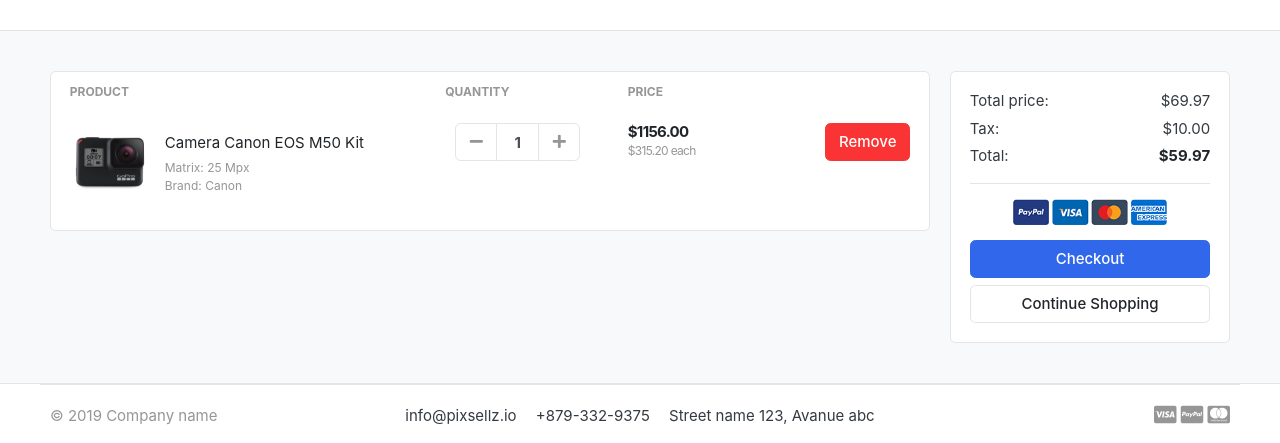
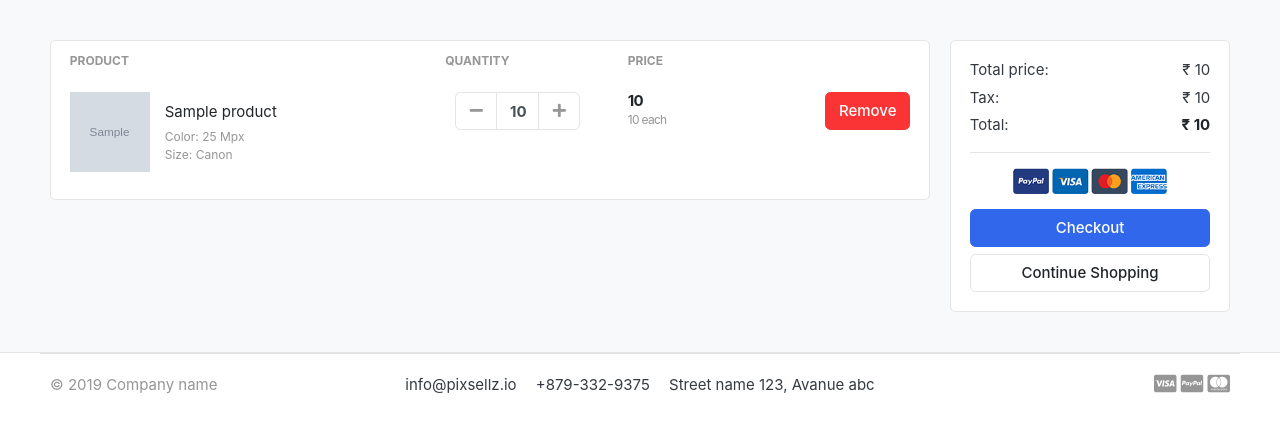
Before and after one commit to PranshuDixitDev/easyshop, a Django app: template templates/store/cart.html in a window 1280 px wide. Shown: the part 118-561 px from the top of the page. Run offline with Django 3.2, Linux system fonts and the light colour scheme; the template is opened without the code that fills it: most values are stand-ins (such as "Sample title", 1, 10 or a date in 2020); grey boxes marked "Sample" are stand-in pictures; some libraries are stand-ins or nearby versions; some web fonts are replaced.

Commit message:
Cart funcationalty working.
We added features to add/remove products to the cart, Increase/Decrease quantity of the product in the cart.

```diff
--- a/carts/models.py
+++ b/carts/models.py
@@ -17,5 +17,9 @@
     quantity = models.IntegerField()
     is_active = models.BooleanField(default=True)
 
+
+    def sub_total(self):
+        return self.product.price * self.quantity
+
     def __str__(self) -> str:
         return self.product
--- a/carts/urls.py
+++ b/carts/urls.py
@@ -4,4 +4,6 @@
 urlpatterns = [
     path('', views.cart, name='cart'),
     path('add_cart/<int:product_id>/', views.add_cart, name='add_cart'),
+    path('remove_cart/<int:product_id>/', views.remove_cart, name='remove_cart'),
+    path('remove_cart_item/<int:product_id>/', views.remove_cart_item, name='remove_cart_item'),
 ]
--- a/templates/store/cart.html
+++ b/templates/store/cart.html
@@ -3,14 +3,6 @@
 
 
 {% block content %}
-
-
-<section class="header-main border-bottom">
-</section> <!-- header-main .// -->
-
-
-
-</header> <!-- section-header.// -->
 
 
 <section class="section-content padding-y bg">
@@ -31,13 +23,14 @@
 </tr>
 </thead>
 <tbody>
+{% for cart_item in cart_items %}
 <tr>
 	<td>
 		<figure class="itemside align-items-center">
-			<div class="aside"><img src="{% static './images/items/11.jpg' %}" class="img-sm"></div>
+			<div class="aside"><img src="{{ cart_item.product.images.url }}" class="img-sm"></div>
 			<figcaption class="info">
-				<a href="#" class="title text-dark">Camera Canon EOS M50 Kit</a>
-				<p class="text-muted small">Matrix: 25 Mpx <br> Brand: Canon</p>
+				<a href="#" class="title text-dark">{{ cart_item.product.product_name }}</a>
+				<p class="text-muted small">Color: 25 Mpx <br> Size: Canon</p>
 			</figcaption>
 		</figure>
 	</td>
@@ -46,25 +39,26 @@
 					<div class="col">
 						<div class="input-group input-spinner">
 							<div class="input-group-prepend">
-							<button class="btn btn-light" type="button" id="button-plus"> <i class="fa fa-minus"></i> </button>
+							<a href={% url 'remove_cart' cart_item.product.id %} class="btn btn-light" type="button" id="button-plus"> <i class="fa fa-minus"></i> </a>
 							</div>
-							<input type="text" class="form-control"  value="1">
+							<input type="text" class="form-control"  value="{{ cart_item.quantity }}">
 							<div class="input-group-append">
-							<button class="btn btn-light" type="button" id="button-minus"> <i class="fa fa-plus"></i> </button>
+							<a href={% url 'add_cart' cart_item.product.id %} class="btn btn-light" type="button" id="button-minus"> <i class="fa fa-plus"></i> </a>
 							</div>
 						</div> <!-- input-group.// -->
 					</div> <!-- col.// -->
 	</td>
 	<td>
 		<div class="price-wrap">
-			<var class="price">$1156.00</var>
-			<small class="text-muted"> $315.20 each </small>
+			<var class="price">{{ cart_item.sub_total }}</var>
+			<small class="text-muted"> {{ cart_item.product.price }} each </small>
 		</div> <!-- price-wrap .// -->
 	</td>
 	<td class="text-right">
-	<a href="" class="btn btn-danger"> Remove</a>
+	<a href="{% url 'remove_cart_item' cart_item.product.id %}" class="btn btn-danger"> Remove</a>
 	</td>
 </tr>
+{% endfor %}
 
 </tbody>
 </table>
@@ -77,15 +71,15 @@
 		<div class="card-body">
 			<dl class="dlist-align">
 			  <dt>Total price:</dt>
-			  <dd class="text-right">$69.97</dd>
+			  <dd class="text-right">₹ {{ total}}</dd>
 			</dl>
 			<dl class="dlist-align">
 			  <dt>Tax:</dt>
-			  <dd class="text-right"> $10.00</dd>
+			  <dd class="text-right">₹ {{ tax }}</dd>
 			</dl>
 			<dl class="dlist-align">
 			  <dt>Total:</dt>
-			  <dd class="text-right text-dark b"><strong>$59.97</strong></dd>
+			  <dd class="text-right text-dark b"><strong>₹ {{grand_total}}</strong></dd>
 			</dl>
 			<hr>
 			<p class="text-center mb-3">
```
Also changed, not shown: carts/views.py (+45 -5 lines).
